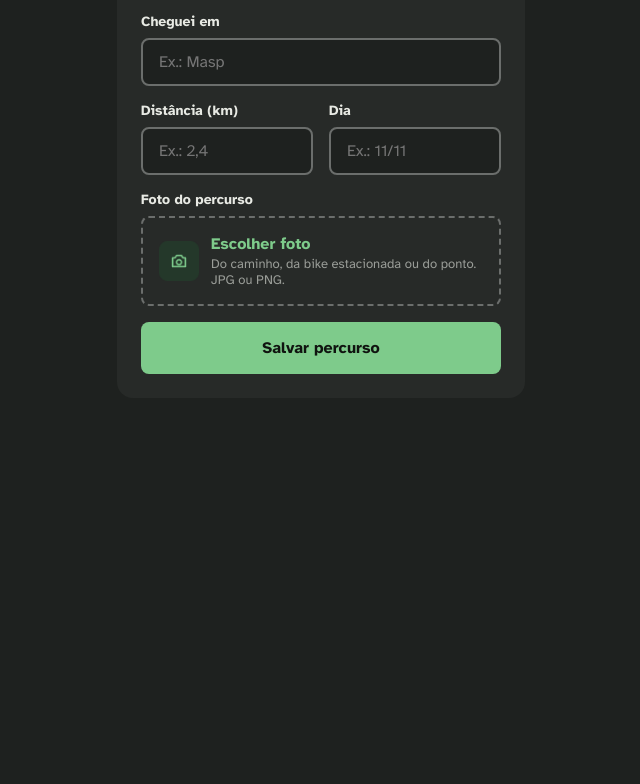
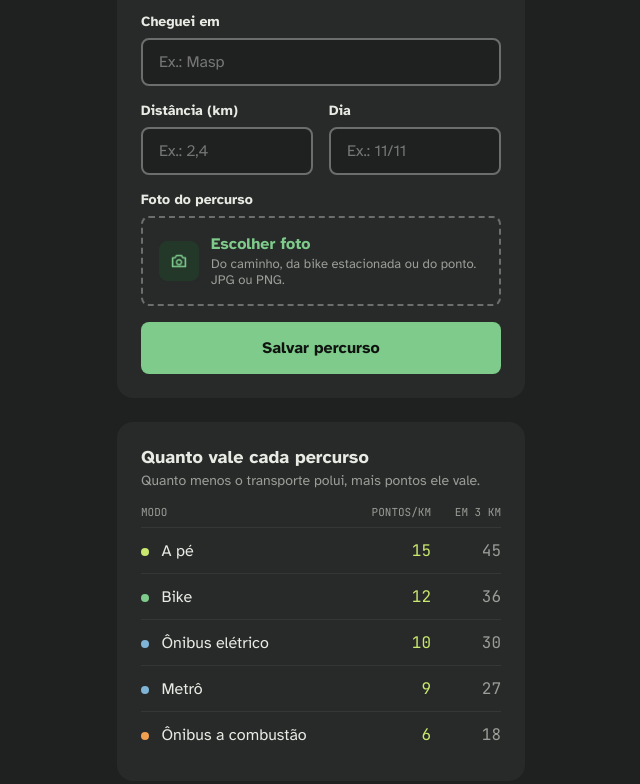
Before and after one commit to Gs-Web-Development-1ESPS/gs-faixa-verde-web-development, a plain HTML site: page percursos.html in a window 1280 px wide. Shown: the part 492-1276 px from the top of the page, without its empty margins (635-1275 px from the left). Before the commit the page ends 954 px from the top, so only its background shows below. Drawn offline with nearby package versions, Linux system fonts and the light colour scheme.

Commit message:
feat: cria a tabela de pontos por modo de transporte

```diff
--- a/percursos.html
+++ b/percursos.html
@@ -132,6 +132,55 @@
                     </div>
                     <button class="botao-principal" id="botao-salvar" type="button">Salvar percurso</button>
                 </form>
+                <section class="container-tabela">
+                    <h2 class="container-tabela__titulo">Quanto vale cada percurso</h2>
+                    <p class="container-tabela__subtitulo">Quanto menos o transporte polui, mais pontos ele vale.</p>
+                    <div class="container-tabela__linha container-tabela__linha--titulo">
+                        <span class="container-tabela__nome">Modo</span>
+                        <span class="container-tabela__pontos">Pontos/km</span>
+                        <span class="container-tabela__total">Em 3 km</span>
+                    </div>
+                    <div class="container-tabela__linha">
+                        <span class="container-tabela__nome">
+                            <span class="container-tabela__bolinha container-tabela__bolinha--lima"></span>
+                            A pé
+                        </span>
+                        <span class="container-tabela__pontos">15</span>
+                        <span class="container-tabela__total">45</span>
+                    </div>
+                    <div class="container-tabela__linha">
+                        <span class="container-tabela__nome">
+                            <span class="container-tabela__bolinha container-tabela__bolinha--verde"></span>
+                            Bike
+                        </span>
+                        <span class="container-tabela__pontos">12</span>
+                        <span class="container-tabela__total">36</span>
+                    </div>
+                    <div class="container-tabela__linha">
+                        <span class="container-tabela__nome">
+                            <span class="container-tabela__bolinha container-tabela__bolinha--azul"></span>
+                            Ônibus elétrico
+                        </span>
+                        <span class="container-tabela__pontos">10</span>
+                        <span class="container-tabela__total">30</span>
+                    </div>
+                    <div class="container-tabela__linha">
+                        <span class="container-tabela__nome">
+                            <span class="container-tabela__bolinha container-tabela__bolinha--azul"></span>
+                            Metrô
+                        </span>
+                        <span class="container-tabela__pontos">9</span>
+                        <span class="container-tabela__total">27</span>
+                    </div>
+                    <div class="container-tabela__linha">
+                        <span class="container-tabela__nome">
+                            <span class="container-tabela__bolinha container-tabela__bolinha--laranja"></span>
+                            Ônibus a combustão
+                        </span>
+                        <span class="container-tabela__pontos">6</span>
+                        <span class="container-tabela__total">18</span>
+                    </div>
+                </section>
             </aside>
         </div>
     </main>
--- a/src/css/style.css
+++ b/src/css/style.css
@@ -379,3 +379,82 @@ ul {
 .container-formulario__foto-arquivo {
     display: none;
 }
+
+.container-tabela {
+    padding: 24px;
+    background-color: #272a28;
+    border-radius: 16px;
+}
+
+.container-tabela__titulo {
+    font-size: 18px;
+    font-weight: 700;
+}
+
+.container-tabela__subtitulo {
+    margin: 4px 0 16px 0;
+    color: #9a9d98;
+    font-size: 14px;
+}
+
+.container-tabela__linha {
+    padding: 12px 0;
+    border-top: 1px solid #343835;
+    display: flex;
+    align-items: center;
+}
+
+.container-tabela__linha--titulo {
+    padding: 0 0 8px 0;
+    border-top: none;
+    color: #9a9d98;
+    font-family: 'JetBrains Mono', monospace;
+    font-size: 11px;
+    text-transform: uppercase;
+}
+
+.container-tabela__nome {
+    width: 200px;
+}
+
+.container-tabela__bolinha {
+    width: 8px;
+    height: 8px;
+    margin-right: 8px;
+    border-radius: 4px;
+    display: inline-block;
+}
+
+.container-tabela__bolinha--lima {
+    background-color: #c9e86f;
+}
+
+.container-tabela__bolinha--verde {
+    background-color: #7ecb8b;
+}
+
+.container-tabela__bolinha--azul {
+    background-color: #7fb4d6;
+}
+
+.container-tabela__bolinha--laranja {
+    background-color: #f0a050;
+}
+
+.container-tabela__pontos {
+    width: 90px;
+    color: #c9e86f;
+    font-family: 'JetBrains Mono', monospace;
+    text-align: right;
+}
+
+.container-tabela__total {
+    width: 70px;
+    color: #9a9d98;
+    font-family: 'JetBrains Mono', monospace;
+    text-align: right;
+}
+
+.container-tabela__linha--titulo .container-tabela__pontos {
+    color: #9a9d98;
+}
```
